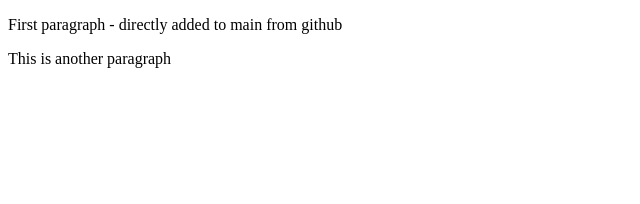
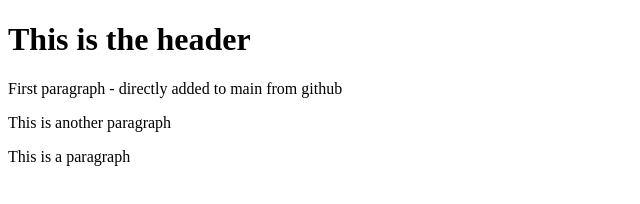
Before and after one commit to haritha037/learning-git, a plain HTML site: page index.html in a window 1280 px wide. Shown: the whole page, without its empty margins (0-640 px from the left). Drawn offline with Linux system fonts and the light colour scheme.

Commit message:
Update index.html from github

```diff
--- a/index.html
+++ b/index.html
@@ -6,7 +6,9 @@
     <title>Document</title>
   </head>
   <body>
+    <h1>This is the header</h1>
     <p>First paragraph - directly added to main from github</p>
     <p>This is another paragraph</p>
+    <p>This is a paragraph</p>
   </body>
 </html>
```
